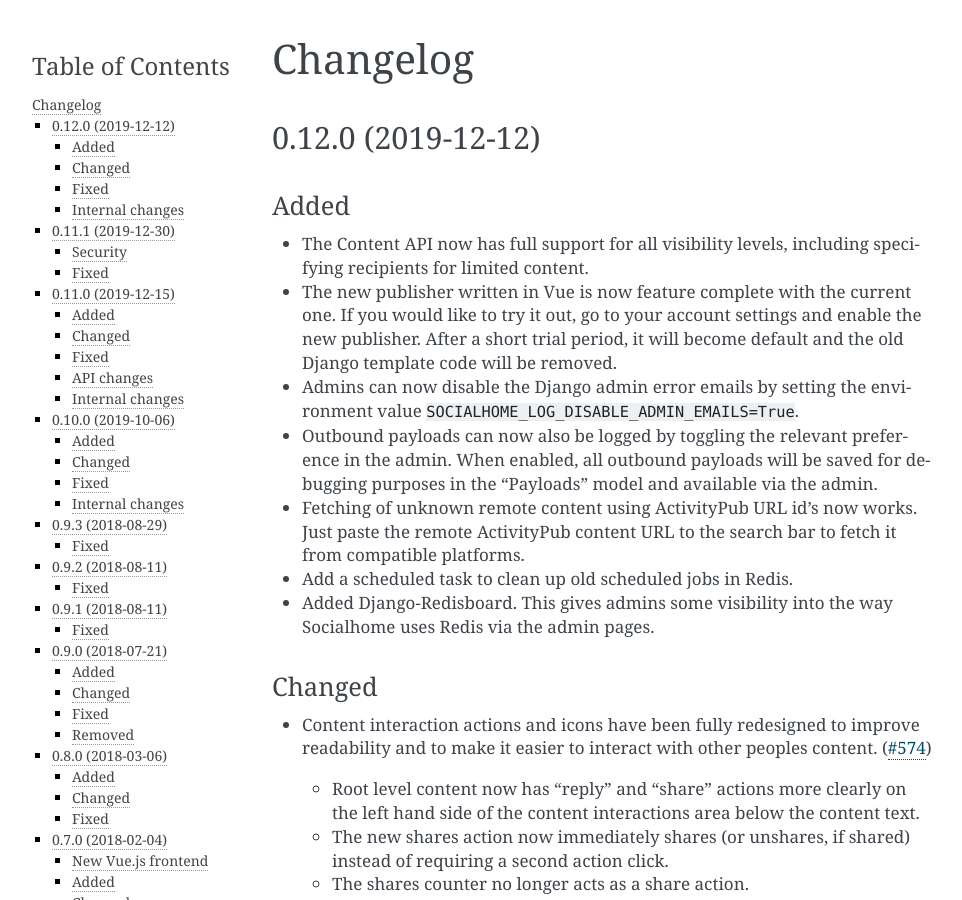
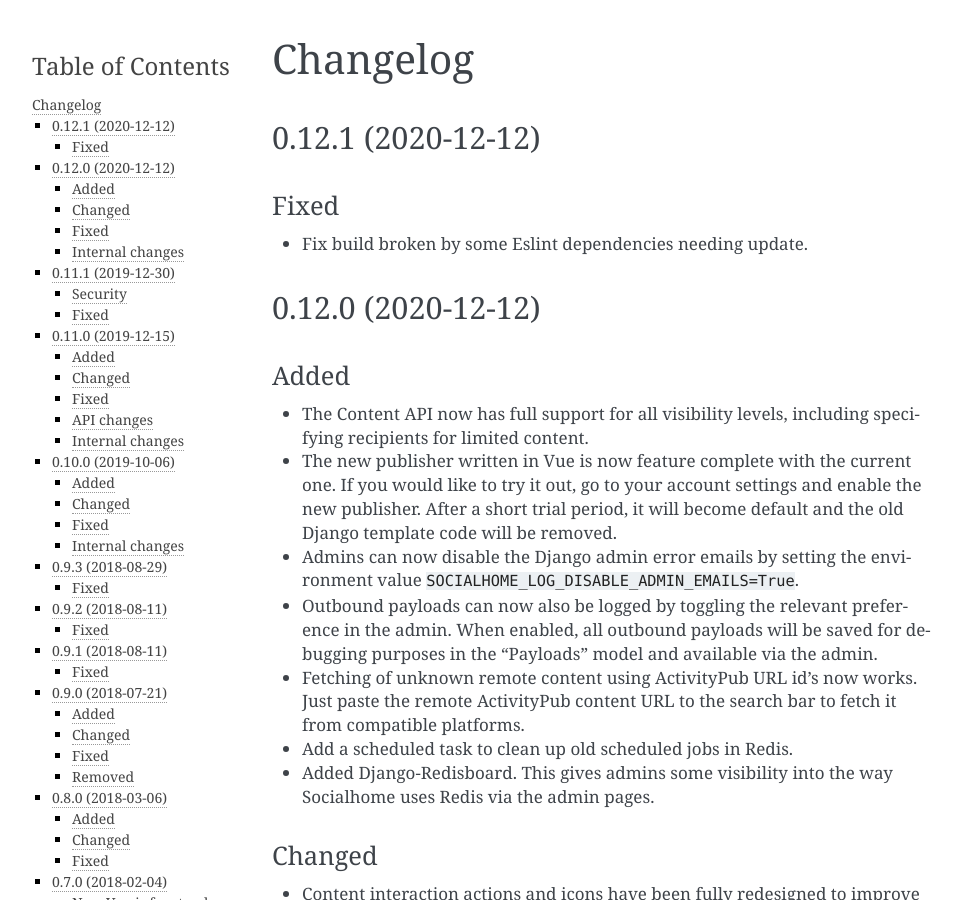
Before and after one commit to jaywink/socialhome, a Sphinx documentation site: the page built from docs/changelog.rst, in a window 1280 px wide and 900 px high. Shown: the whole window, without its empty margins (148-1110 px from the left). Built offline with Sphinx 7.4.7, drawn with Linux system fonts in a browser that asks for light colours.

Commit message:
Release v0.12.1

```diff
--- a/docs/changelog.rst
+++ b/docs/changelog.rst
@@ -3,7 +3,15 @@
 Changelog
 =========
 
-0.12.0 (2019-12-12)
+0.12.1 (2020-12-12)
+-------------------
+
+Fixed
+.....
+
+* Fix build broken by some Eslint dependencies needing update.
+
+0.12.0 (2020-12-12)
 -------------------
 
 Added
--- a/docs/conf.py
+++ b/docs/conf.py
@@ -1,6 +1,6 @@
 #!/usr/bin/env python3
 # -*- coding: utf-8 -*-
-__version__ = "0.12.0"
+__version__ = "0.12.1"
 
 # Federation documentation build configuration file, created by
 # sphinx-quickstart on Sun Oct  2 12:42:19 2016.
--- a/socialhome/__init__.py
+++ b/socialhome/__init__.py
@@ -1,5 +1,5 @@
 # -*- coding: utf-8 -*-
-__version__ = "0.12.0"
+__version__ = "0.12.1"
 __version_info__ = tuple([int(num) if num.isdigit() else num for num in __version__.replace("-", ".", 1).split(".")])
 
 default_app_config = "socialhome.apps.SocialhomeConfig"
```
